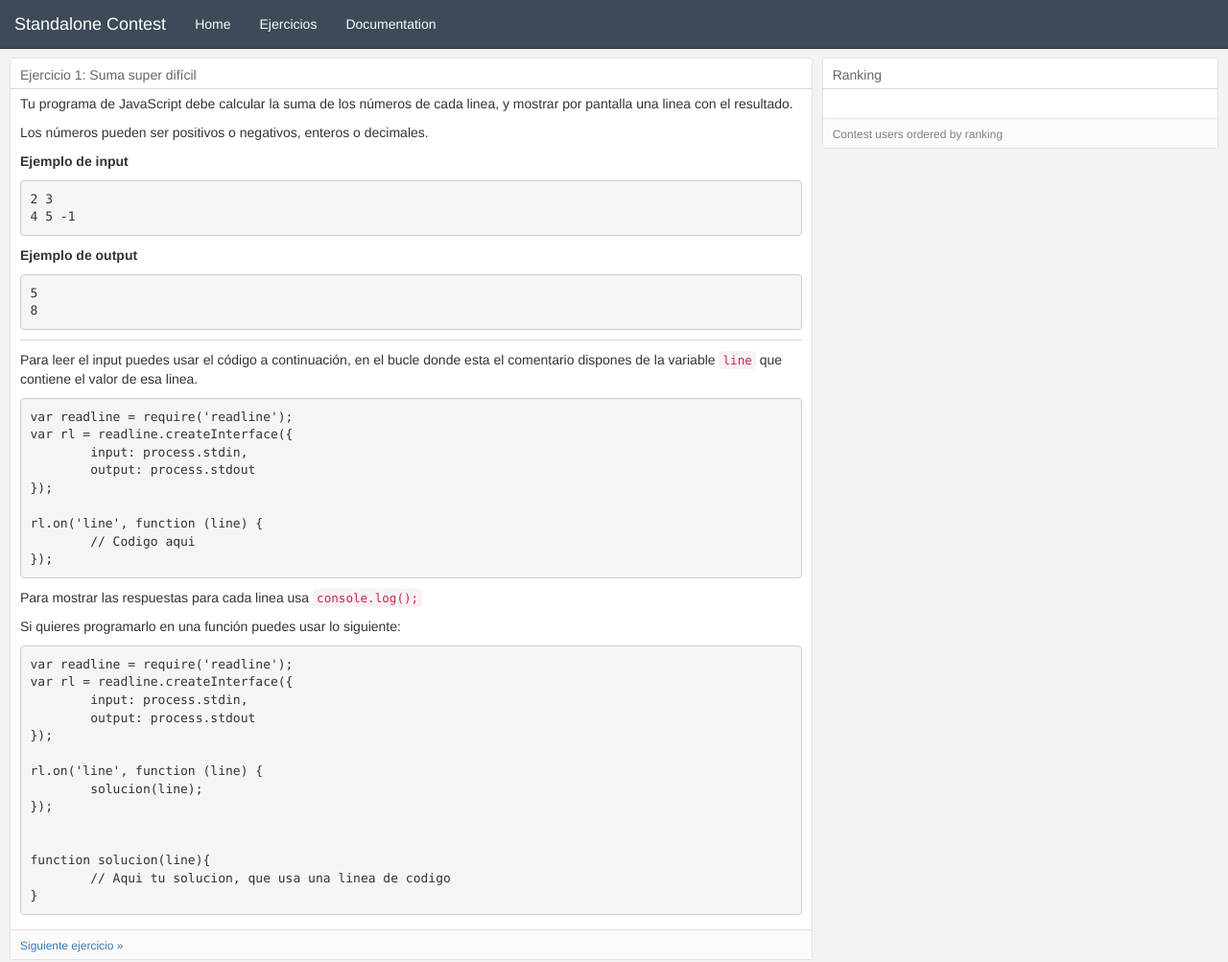
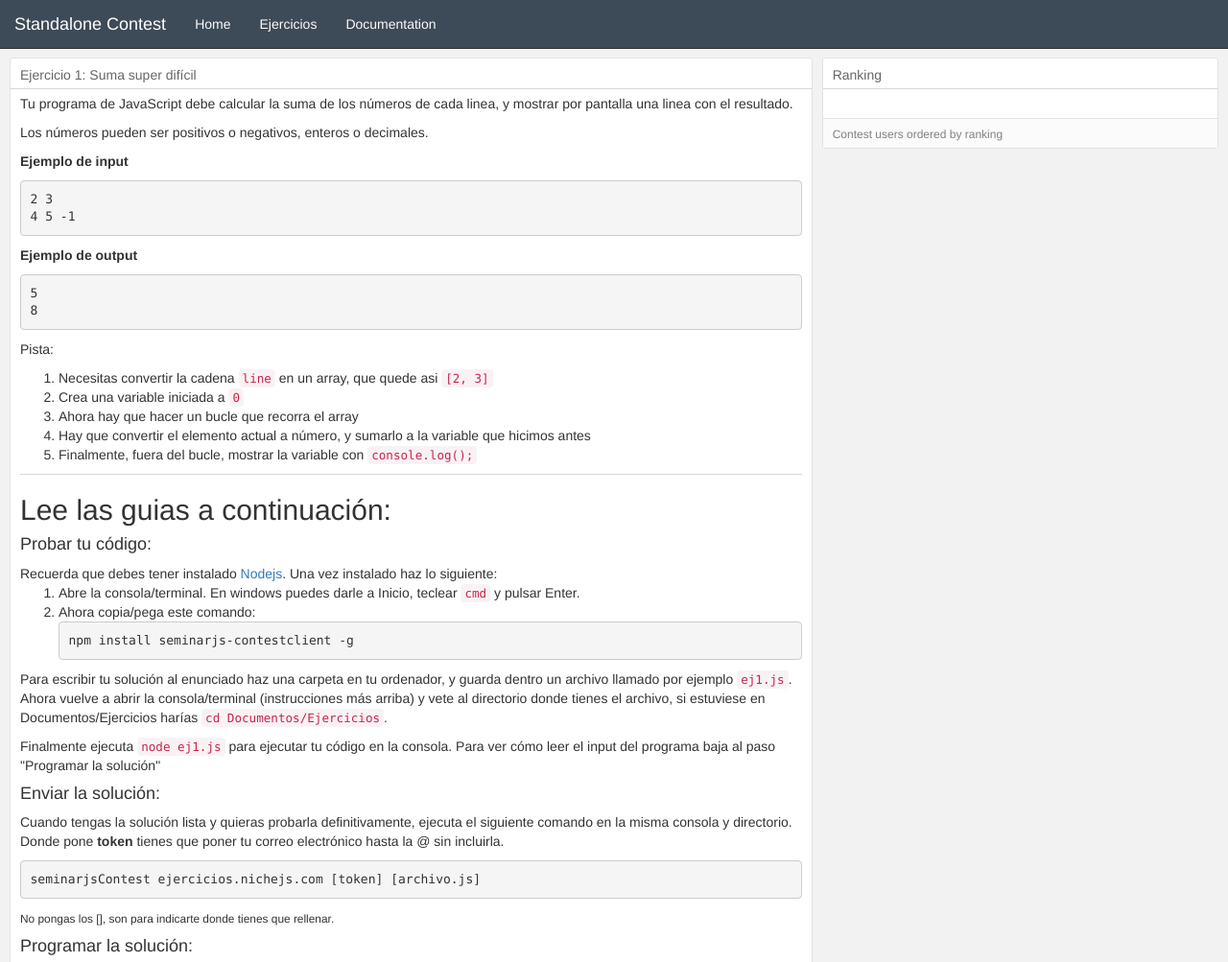
Before and after one commit to Nichejs/Seminarjs-Contest, a website: page public/1.html in a window 1280 px wide. Shown: the top 1003 px of the page at 96% size. Drawn offline with nearby package versions, Linux system fonts and the light colour scheme; files that its build step writes are made by us from their sources; no server answers.

Commit message:
Improved standalone settings

```diff
--- a/public/1.html
+++ b/public/1.html
@@ -70,7 +70,44 @@
 8
 </code></pre>
 
+					<p>Pista:</p>
+					<ol>
+						<li>Necesitas convertir la cadena <code>line</code> en un array, que quede asi <code>[2, 3]</code></li>
+						<li>Crea una variable iniciada a <code>0</code></li>
+						<li>Ahora hay que hacer un bucle que recorra el array</li>
+						<li>Hay que convertir el elemento actual a número, y sumarlo a la variable que hicimos antes</li>
+						<li>Finalmente, fuera del bucle, mostrar la variable con <code>console.log();</code></li>
+					</ol>
+
 					<hr />
+
+					<h2>Lee las guias a continuación:</h2>
+
+					<h4>Probar tu código:</h4>
+
+					Recuerda que debes tener instalado <a href="http://nodejs.org/">Nodejs</a>. Una vez instalado haz lo siguiente:
+
+					<ol>
+						<li>Abre la consola/terminal. En windows puedes darle a Inicio, teclear <code>cmd</code> y pulsar Enter.</li>
+						<li>Ahora copia/pega este comando: <br />
+						<pre><code>npm install seminarjs-contestclient -g</code></pre>
+						</li>
+					</ol>
+
+					<p></p>Para escribir tu solución al enunciado haz una carpeta en tu ordenador, y guarda dentro un archivo llamado por ejemplo <code>ej1.js</code>. Ahora vuelve a abrir la consola/terminal (instrucciones más arriba) y vete al directorio donde tienes el archivo, si estuviese en Documentos/Ejercicios harías <code>cd Documentos/Ejercicios</code>.</p>
+
+					<p>Finalmente ejecuta <code>node ej1.js</code> para ejecutar tu código en la consola. Para ver cómo leer el input del programa baja al paso "Programar la solución"</p>
+
+					<h4>Enviar la solución:</h4>
+
+					<p>Cuando tengas la solución lista y quieras probarla definitivamente, ejecuta el siguiente comando en la misma consola y directorio. Donde pone <b>token</b> tienes que poner tu correo electrónico hasta la @ sin incluirla.</p>
+
+					<p><pre><code>seminarjsContest ejercicios.nichejs.com [token] [archivo.js]</code></pre></p>
+
+					<p><small>No pongas los [], son para indicarte donde tienes que rellenar.</small></p>
+
+
+					<h4>Programar la solución:</h4>
 
 					<p>Para leer el input puedes usar el código a continuación, en el bucle donde esta el comentario dispones de la variable <code>line</code> que contiene el valor de esa linea.</p>
 
@@ -170,9 +207,9 @@ function solucion(line){
 		}
 
       	function compare(a,b) {
+		  if (a.contest.progress > b.contest.progress)
+		     return -1;
 		  if (a.contest.progress < b.contest.progress)
-		     return -1;
-		  if (a.contest.progress> b.contest.progress)
 		    return 1;
 		  return 0;
 		}
```
Also changed, not shown: public/2.html (+2 -2 lines), public/3.html (+2 -2 lines), public/index.html (+2 -2 lines), src/standalone-server.js (+6 -1 lines).
